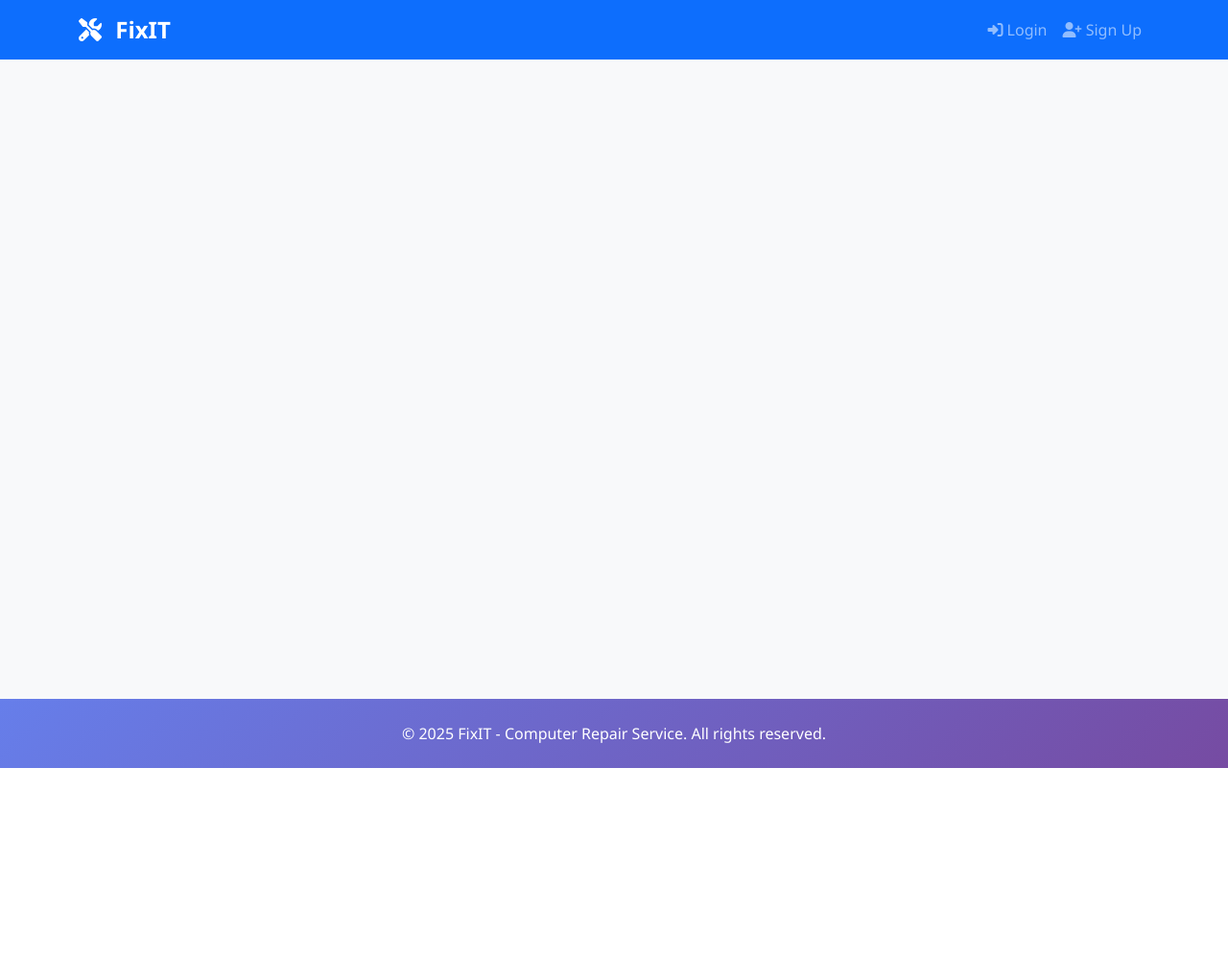
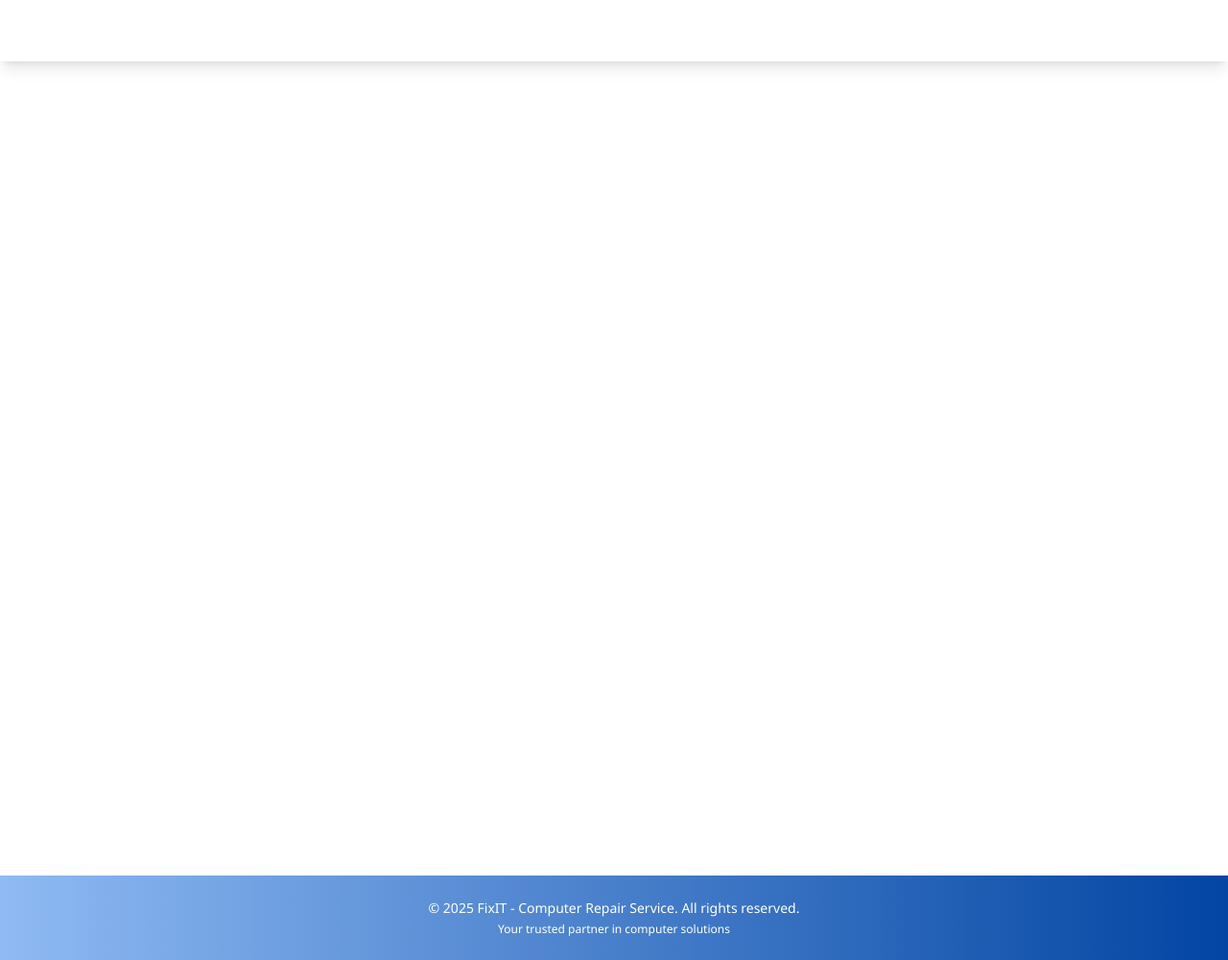
Before and after one commit to Real-mon/CSIT327-G7-FixIT, a Django app: template templates/base.html in a window 1280 px wide. Shown: the whole page at 96% size. Before the commit the page ends 800 px from the top, so only its background shows below. Run offline with Django 5.2, Linux system fonts and the light colour scheme; the template is opened without the code that fills it, so the values that code supplies are empty; some libraries are stand-ins or nearby versions.

Commit message:
refactor(templates): update base template structure

```diff
--- a/templates/base.html
+++ b/templates/base.html
@@ -3,10 +3,10 @@
 <head>
     <meta charset="UTF-8">
     <meta name="viewport" content="width=device-width, initial-scale=1.0">
-    <title>{% block title %}FixIT - Computer Repair Service{% endblock %}</title>
+    <title>{% block title %}FixIT - Your Trusted Support Portal{% endblock %}</title>
 
-    <!-- Bootstrap 5 CSS -->
-    <link href="https://cdn.jsdelivr.net/npm/bootstrap@5.3.0/dist/css/bootstrap.min.css" rel="stylesheet">
+    <!-- Tailwind CSS -->
+    <script src="https://cdn.tailwindcss.com"></script>
 
     <!-- Font Awesome -->
     <link rel="stylesheet" href="https://cdnjs.cloudflare.com/ajax/libs/font-awesome/6.4.0/css/all.min.css">
@@ -17,82 +17,166 @@
 
     {% block extra_css %}{% endblock %}
 </head>
-<body>
-    <!-- Navigation Bar -->
-    <nav class="navbar navbar-expand-lg navbar-dark bg-primary">
-        <div class="container">
-            <a class="navbar-brand" href="{% url 'login' %}">
-                <i class="fas fa-tools"></i> FixIT
+<body class="min-h-screen bg-white">
+
+    <!-- Navigation Bar Block -->
+    {% block navigation %}
+    {% if not hide_navigation %}
+    <nav class="bg-white shadow-lg">
+        <div class="max-w-7xl mx-auto px-4 sm:px-6 lg:px-8">
+            <div class="flex justify-between h-16">
+                <div class="flex items-center">
+                    <a href="{% url 'dashboard' %}" class="flex-shrink-0 flex items-center text-white text-xl font-bold">
+                        <i class="fas fa-tools mr-2"></i>
+                        FixIT
                     </a>
-            <button class="navbar-toggler" type="button" data-bs-toggle="collapse" data-bs-target="#navbarNav">
-                <span class="navbar-toggler-icon"></span>
+                </div>
+
+                <div class="hidden md:ml-6 md:flex md:items-center md:space-x-4">
+                    {% if user.is_authenticated %}
+                        <a href="{% url 'dashboard' %}" class="text-white hover:bg-blue-500 px-3 py-2 rounded-md text-sm font-medium transition duration-200">
+                            <i class="fas fa-tachometer-alt mr-1"></i> Dashboard
+                        </a>
+                        <a href="{% url 'profile_update' %}" class="text-white hover:bg-blue-500 px-3 py-2 rounded-md text-sm font-medium transition duration-200">
+                            <i class="fas fa-user-edit mr-1"></i> Update Profile
+                        </a>
+                        <a href="{% url 'logout' %}" class="text-white hover:bg-blue-500 px-3 py-2 rounded-md text-sm font-medium transition duration-200">
+                            <i class="fas fa-sign-out-alt mr-1"></i> Logout
+                        </a>
+                    {% endif %}
+                </div>
+
+                <!-- Mobile menu button -->
+                <div class="md:hidden flex items-center">
+                    <button type="button" class="text-white hover:bg-blue-500 inline-flex items-center justify-center p-2 rounded-md focus:outline-none focus:ring-2 focus:ring-inset focus:ring-white"
+                            id="mobile-menu-button">
+                        <i class="fas fa-bars"></i>
                     </button>
-            <div class="collapse navbar-collapse" id="navbarNav">
-                <ul class="navbar-nav ms-auto">
+                </div>
+            </div>
+        </div>
+
+        <!-- Mobile menu -->
+        <div class="md:hidden hidden" id="mobile-menu">
+            <div class="px-2 pt-2 pb-3 space-y-1 bg-blue-700">
                 {% if user.is_authenticated %}
-                        <li class="nav-item">
-                            <a class="nav-link" href="{% url 'dashboard' %}">
-                                <i class="fas fa-tachometer-alt"></i> Dashboard
+                    <a href="{% url 'dashboard' %}" class="text-white hover:bg-blue-600 block px-3 py-2 rounded-md text-base font-medium">
+                        <i class="fas fa-tachometer-alt mr-2"></i> Dashboard
                     </a>
-                        </li>
-                        <li class="nav-item">
-                            <a class="nav-link" href="{% url 'profile_update' %}">
-                                <i class="fas fa-user-edit"></i> Update Profile
+                    <a href="{% url 'profile_update' %}" class="text-white hover:bg-blue-600 block px-3 py-2 rounded-md text-base font-medium">
+                        <i class="fas fa-user-edit mr-2"></i> Update Profile
                     </a>
-                        </li>
-                        <li class="nav-item">
-                            <a class="nav-link" href="{% url 'logout' %}">
-                                <i class="fas fa-sign-out-alt"></i> Logout
+                    <a href="{% url 'logout' %}" class="text-white hover:bg-blue-600 block px-3 py-2 rounded-md text-base font-medium">
+                        <i class="fas fa-sign-out-alt mr-2"></i> Logout
                     </a>
-                        </li>
-                    {% else %}
-                        <li class="nav-item">
-                            <a class="nav-link" href="{% url 'login' %}">
-                                <i class="fas fa-sign-in-alt"></i> Login
-                            </a>
-                        </li>
-                        <li class="nav-item">
-                            <a class="nav-link" href="{% url 'signup' %}">
-                                <i class="fas fa-user-plus"></i> Sign Up
-                            </a>
-                        </li>
                 {% endif %}
-                </ul>
             </div>
         </div>
     </nav>
+    {% endif %}
+    {% endblock %}
 
     <!-- Messages -->
     {% if messages %}
-        <div class="container mt-3">
+    <div class="fixed top-4 right-4 z-50 space-y-2 max-w-md">
         {% for message in messages %}
-                <div class="alert alert-{{ message.tags }} alert-dismissible fade show" role="alert">
-                    {{ message }}
-                    <button type="button" class="btn-close" data-bs-dismiss="alert"></button>
+        <div class="{% if message.tags == 'success' %}bg-green-100 border-green-400 text-green-700
+                   {% elif message.tags == 'error' %}bg-red-100 border-red-400 text-red-700
+                   {% elif message.tags == 'warning' %}bg-yellow-100 border-yellow-400 text-yellow-700
+                   {% else %}bg-blue-100 border-blue-400 text-blue-700{% endif %}
+                   border-l-4 p-4 rounded-lg shadow-lg backdrop-blur-sm animate-fade-in-up">
+            <div class="flex items-center">
+                <i class="fas {% if message.tags == 'success' %}fa-check-circle
+                           {% elif message.tags == 'error' %}fa-exclamation-circle
+                           {% elif message.tags == 'warning' %}fa-exclamation-triangle
+                           {% else %}fa-info-circle{% endif %} mr-3"></i>
+                <span class="flex-1">{{ message }}</span>
+                <button type="button" class="ml-4 text-gray-500 hover:text-gray-700" onclick="this.parentElement.parentElement.remove()">
+                    <i class="fas fa-times"></i>
+                </button>
+            </div>
         </div>
         {% endfor %}
     </div>
     {% endif %}
 
     <!-- Main Content -->
-    <main class="container my-5">
+    <main class="{% if request.resolver_match.url_name == 'profile_update' or request.resolver_match.url_name == 'dashboard'%}max-w-7xl mx-auto py-8 px-4 sm:px-6 lg:px-8{% else %}min-h-screen flex items-center justify-center py-12 px-4 sm:px-6 lg:px-8{% endif %}">
         {% block content %}
         {% endblock %}
     </main>
 
-    <!-- Footer -->
-    <footer class="bg-dark text-white text-center py-4 mt-5">
-        <div class="container">
-            <p class="mb-0">&copy; 2025 FixIT - Computer Repair Service. All rights reserved.</p>
+    <!-- Footer Block -->
+    {% block footer %}
+    {% if not hide_navigation %}
+    <footer class="bg-gradient-to-r from-[#8fbaf3] to-[#0245a3] text-white mt-12">
+        <div class="max-w-7xl mx-auto py-6 px-4 sm:px-6 lg:px-8">
+            <div class="text-center">
+                <p class="text-sm">&copy; 2025 FixIT - Computer Repair Service. All rights reserved.</p>
+                <p class="text-xs text-white mt-1">Your trusted partner in computer solutions</p>
+            </div>
         </div>
     </footer>
-
-    <!-- Bootstrap 5 JS -->
-    <script src="https://cdn.jsdelivr.net/npm/bootstrap@5.3.0/dist/js/bootstrap.bundle.min.js"></script>
+    {% endif %}
+    {% endblock %}
 
     <!-- Custom JS -->
     <script src="{% static 'js/script.js' %}"></script>
 
+    <!-- Mobile Menu Script (only load if navigation exists) -->
+    {% if request.resolver_match.url_name == 'dashboard' %}
+    <script>
+        document.getElementById('mobile-menu-button')?.addEventListener('click', function() {
+            const mobileMenu = document.getElementById('mobile-menu');
+            mobileMenu.classList.toggle('hidden');
+        });
+    </script>
+    {% endif %}
+
+    <!-- Auto-dismiss messages after 5 seconds -->
+    <script>
+        setTimeout(function() {
+            const messages = document.querySelectorAll('[class*="bg-"]');
+            messages.forEach(function(message) {
+                if (message.closest('.fixed')) {
+                    message.remove();
+                }
+            });
+        }, 5000);
+    </script>
+
     {% block extra_js %}{% endblock %}
+
+    <style>
+        @keyframes fade-in-up {
+            from {
+                opacity: 0;
+                transform: translateY(1rem);
+            }
+            to {
+                opacity: 1;
+                transform: translateY(0);
+            }
+        }
+
+        .animate-fade-in-up {
+            animation: fade-in-up 0.3s ease-out;
+        }
+
+        /* Custom checkbox styling for forms */
+        input[type="checkbox"]:checked + div {
+            background-color: #8fbaf3;
+            border-color: #0245a3;
+        }
+
+        input[type="checkbox"]:checked + div i {
+            opacity: 1;
+        }
+
+        /* Smooth transitions for interactive elements */
+        .transition-all {
+            transition: all 0.3s ease;
+        }
+    </style>
 </body>
 </html>
```
Lines whose indentation alone changed are shown as unchanged.
